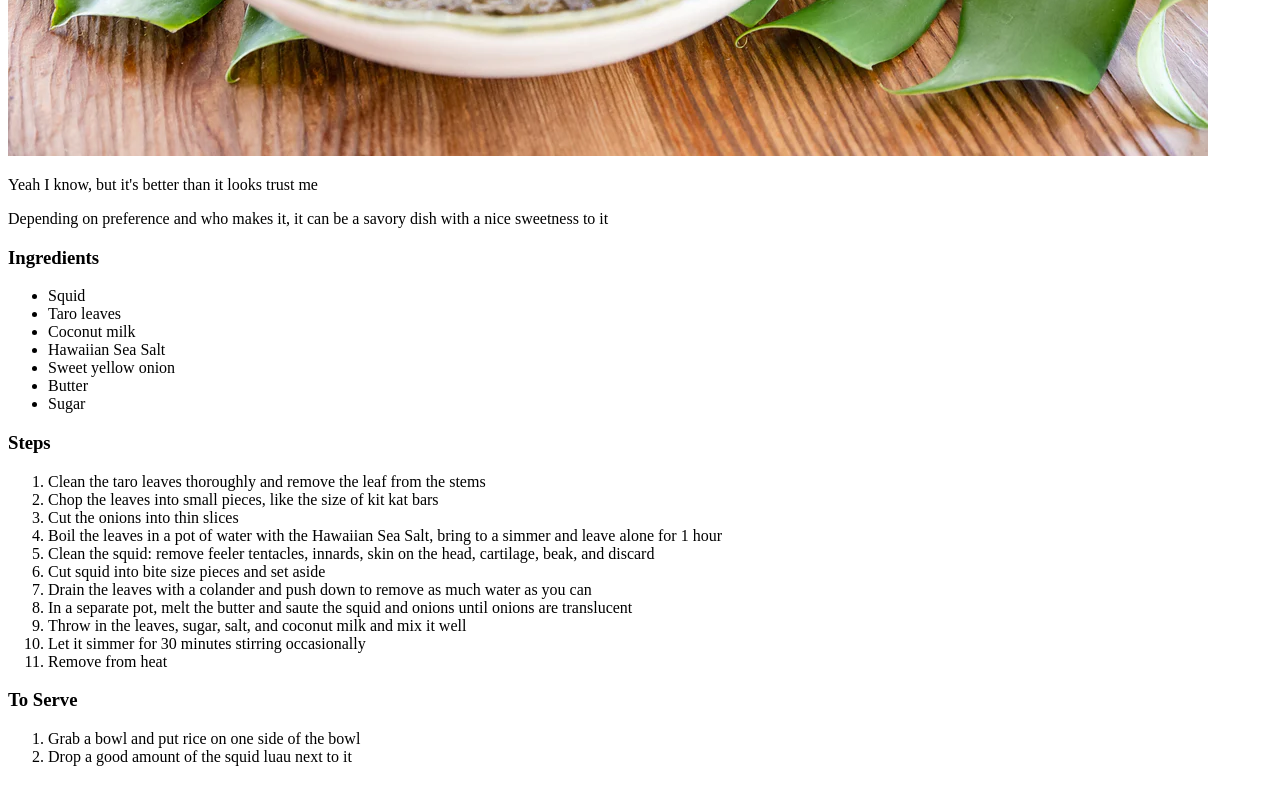
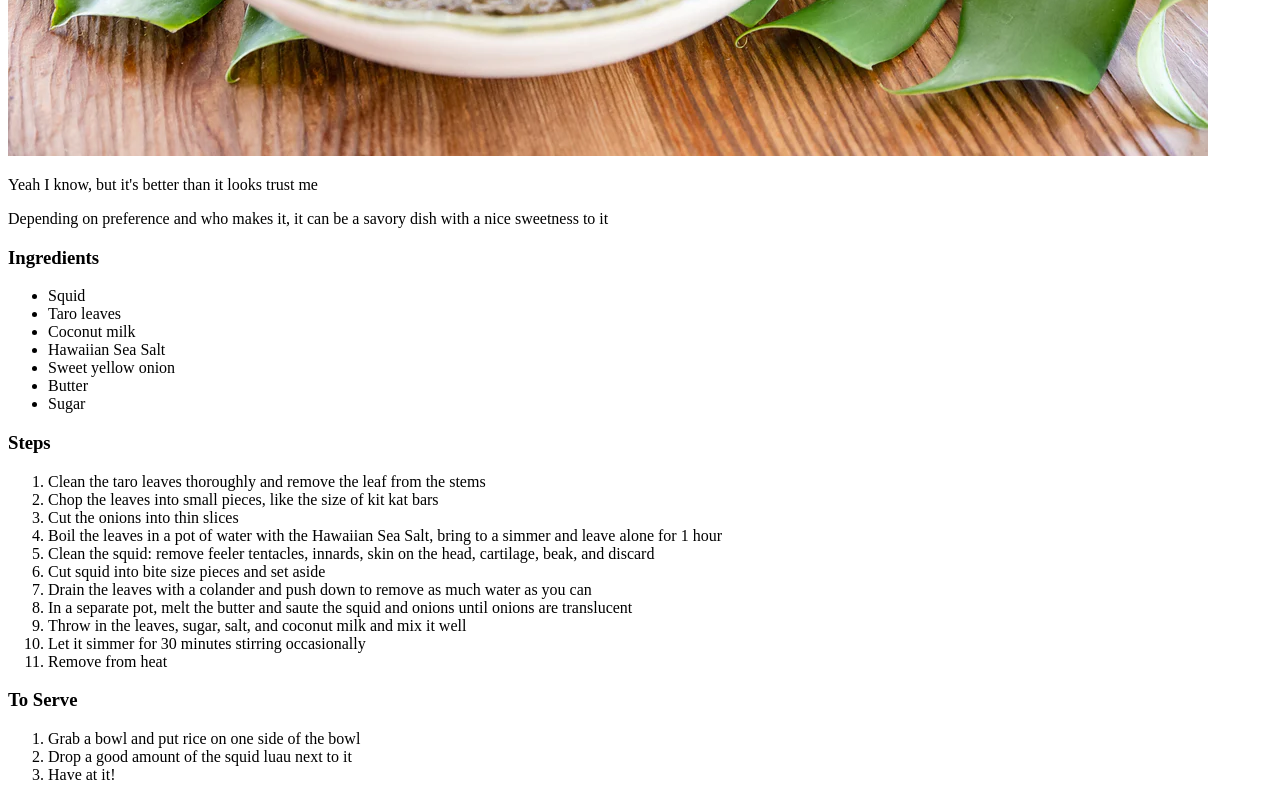
Before and after one commit to jansenrr/odin-recipes, a plain HTML site: page recipes/squidluau.html in a window 1280 px wide. Shown: the part 758-1558 px from the top of the page. Drawn offline with Linux system fonts and the light colour scheme.

Commit message:
grammar and vocabulary

```diff
--- a/recipes/squidluau.html
+++ b/recipes/squidluau.html
@@ -46,6 +46,7 @@
     <ol>
         <li>Grab a bowl and put rice on one side of the bowl</li>
         <li>Drop a good amount of the squid luau next to it</li>
+        <li>Have at it!</li>
     </ol>
 
 </body>
```
